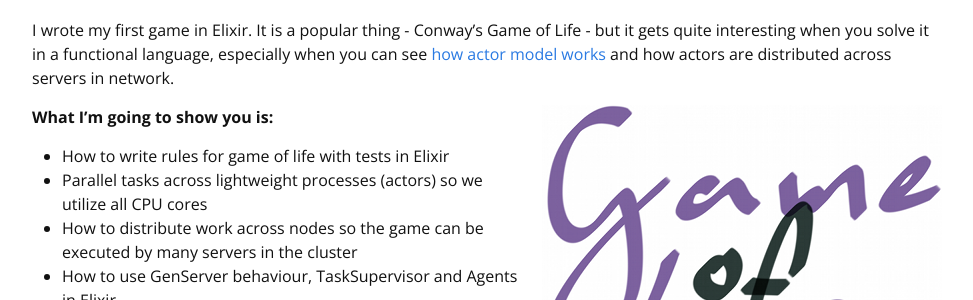
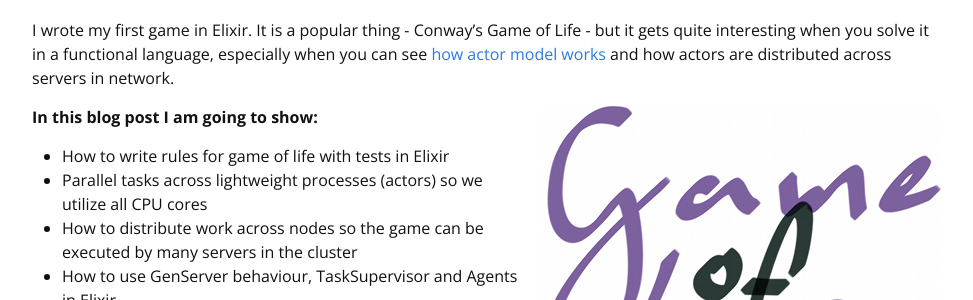
Before and after one commit to BeyondScheme/BeyondScheme.github.io, a Jekyll site: the page built from _posts/2016-04-26-distributed-game-of-life-in-elixir.md, in a window 1280 px wide and 900 px high. Shown: the part 177-477 px from the top of the window, without its empty margins (153-1126 px from the left). Built offline with Jekyll 4.4.1, drawn with Linux system fonts in a browser that asks for light colours; nearby versions of some CDN libraries; comment, search, counter and statistics services are not loaded.

Commit message:
In this blog post I am going to show

```diff
--- a/_posts/2016-04-26-distributed-game-of-life-in-elixir.md
+++ b/_posts/2016-04-26-distributed-game-of-life-in-elixir.md
@@ -11,7 +11,7 @@
 
 <img src="/images/blog/posts/distributed-game-of-life-in-elixir/game_of_life_logo.png" style="float:right;margin-left:20px;" />
 
-__What I'm going to show you is:__
+__In this blog post I am going to show:__
 
 * How to write rules for game of life with tests in Elixir
 * Parallel tasks across lightweight processes (actors) so we utilize all CPU cores
```
